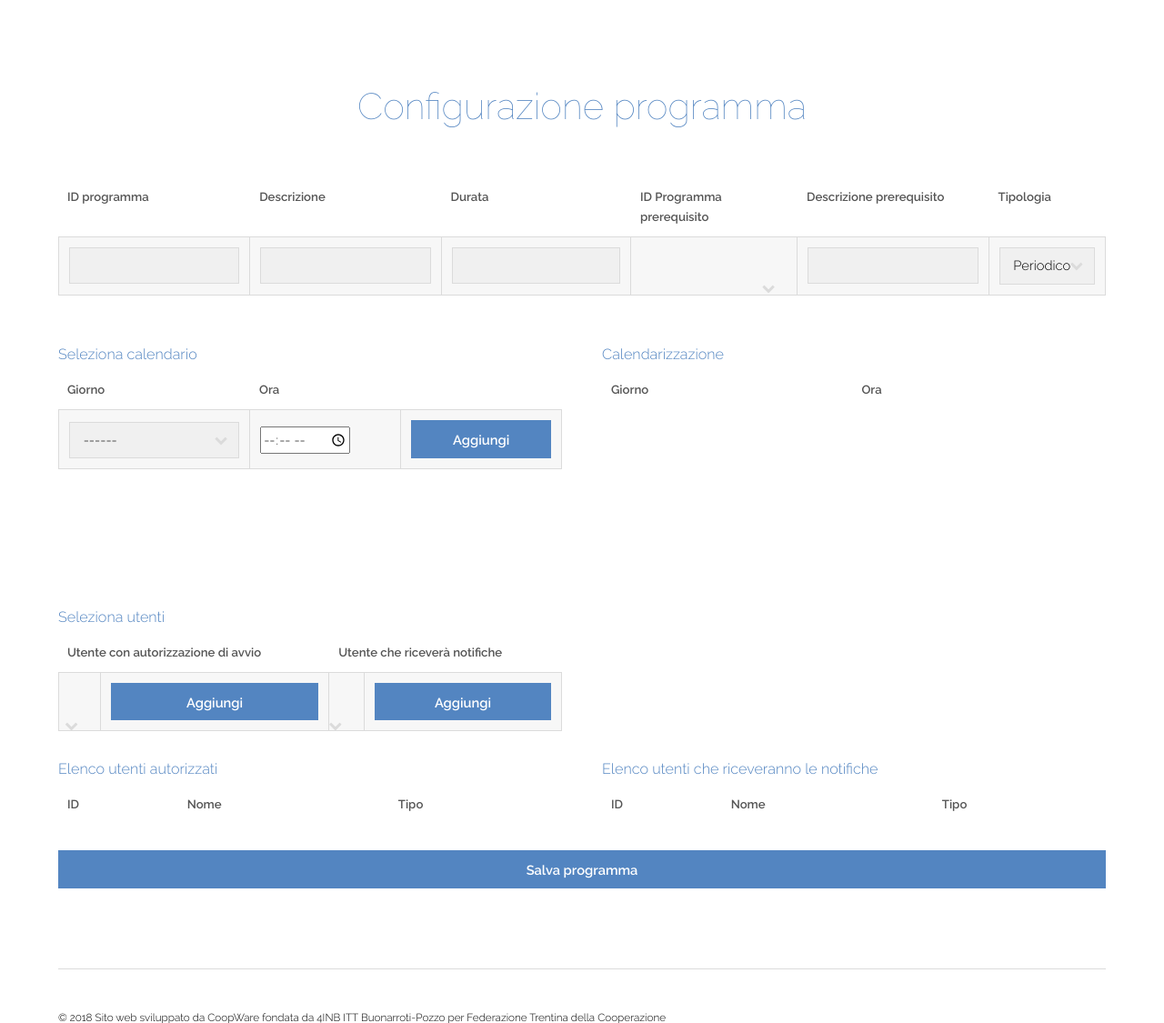
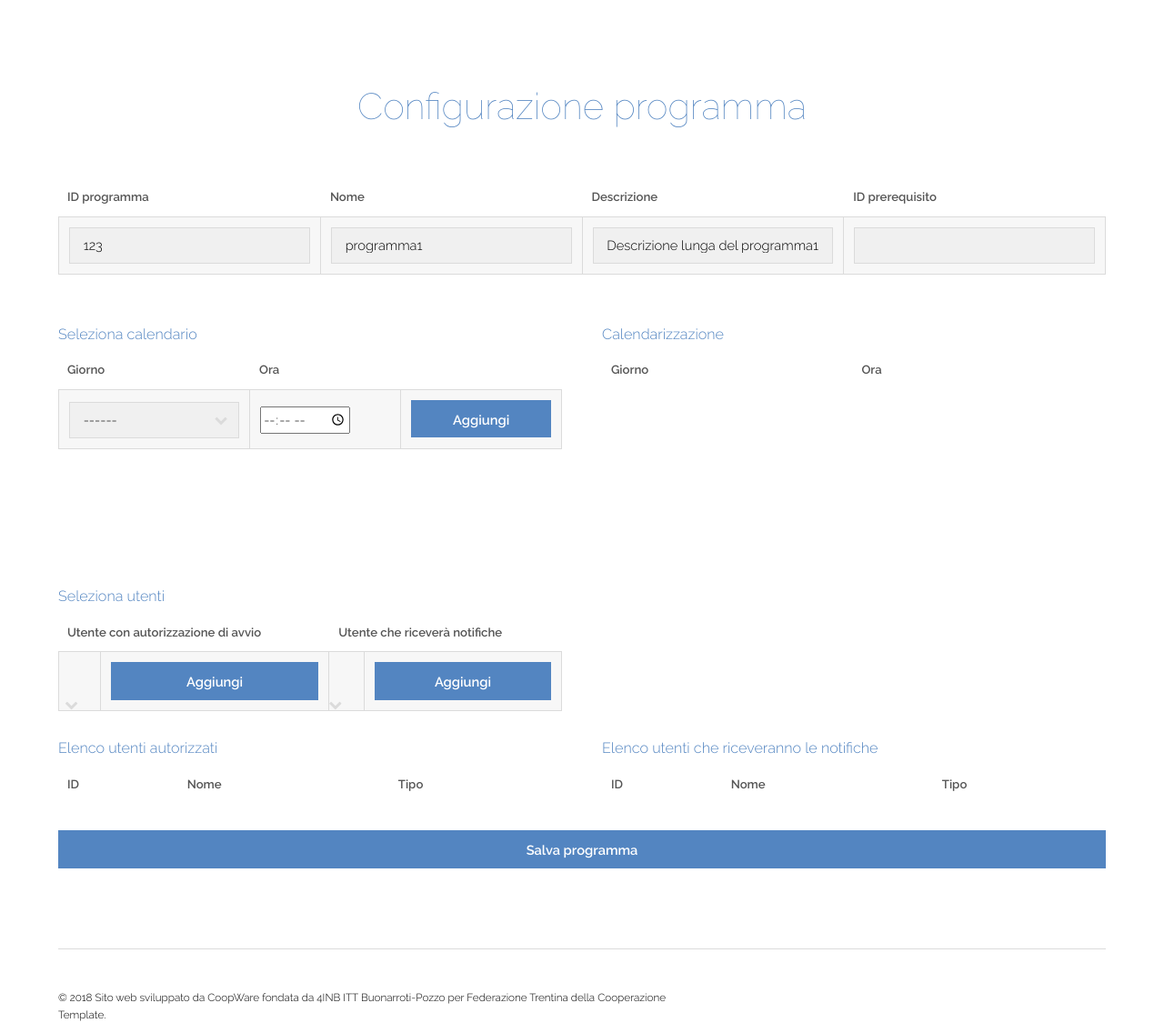
Before and after one commit to simobevilacqua/cooperativa, a PHP site: page /amministratore/program-table-modifica.php?modifica=123 in a window 1280 px wide. Shown: the part 45-1170 px from the top of the page at 91% size. Run offline with PHP 8.4, Linux system fonts and the light colour scheme; a user stored in the database is signed in; data comes from the database, SQL or seed files in the repository; lists and menus that the app fills with data are empty.

Commit message:
Autocompilazione campi modifica programma

```diff
--- a/amministratore/program-table-modifica.php
+++ b/amministratore/program-table-modifica.php
@@ -53,40 +53,36 @@
 						<thead>
 							<tr>
 								<th>ID programma</th>
+								<th>Nome</th>
 								<th>Descrizione</th>
-								<th>Durata</th>
-								<th>ID Programma prerequisito</th>
-								<th>Descrizione prerequisito</th>
-								<th>Tipologia</th>
+								<th>ID prerequisito</th>
 							</tr>
 						</thead>
+
+						<?php
+
+							$conn = connection();
+							$id = $_REQUEST['modifica'];
+							$query = "SELECT * FROM programma WHERE IDprogramma = $id";
+							$res = mysqli_query($conn, $query);
+							$row = mysqli_fetch_array($res);
+							mysqli_close($conn);
+
+						?>
+
 						<tbody>
 							<tr>
 								<td>
-									<input type="text" id="id_programma" value="">
+									<input type="text" name="IDprogramma" value="<?php echo $row['IDprogramma'] ?>" readonly>
 								</td>
 								<td>
-									<input type="text" id="descrizioneprogramma" value="">
+									<input type="text" name="nome" value="<?php echo $row['nome'] ?>">
 								</td>
 								<td>
-									<input type="text" id="durata" value="">
+									<input type="text" name="descrizioneLunga" value="<?php echo $row['descrizioneLunga'] ?>">
 								</td>
 								<td>
-									<div class="select-wrapper" id="selezionePrerequisito">
-
-									</div>
-								</td>
-								<td>
-									<input type="text" id="configurazione_prerequisito" value="">
-								</td>
-								<td>
-									<div class="select-wrapper">
-										<select id="configurazione_tipoprogramma">
-											<option>--------</option>
-											<option value="Periodico" selected>Periodico</option>
-											<option value="Richiesta">Su richiesta</option>
-										</select>
-									</div>
+									<input type="text" name="IDprerequisito" value="<?php echo $row['IDprerequisito'] ?>">
 								</td>
 							</tr>
 						</tbody>
```
